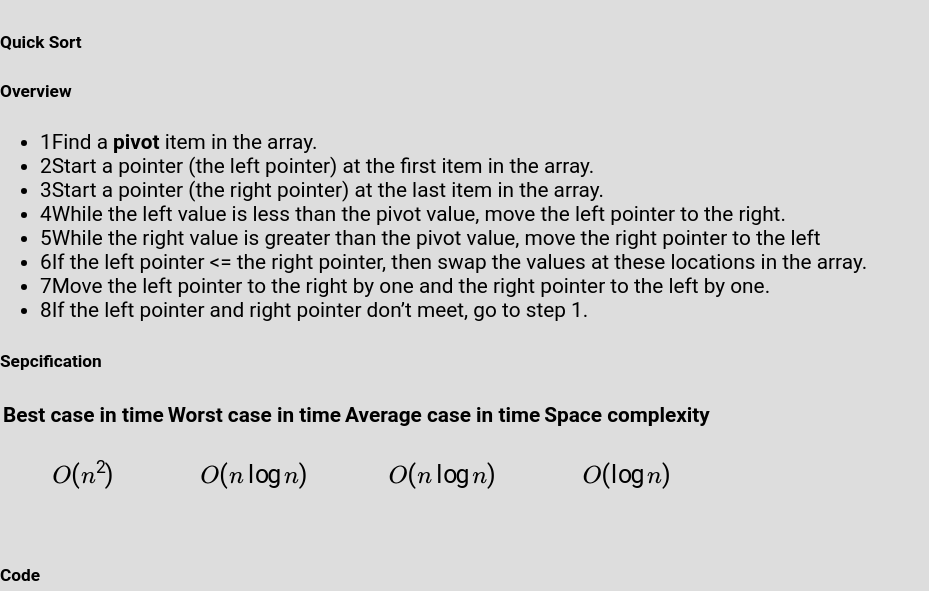
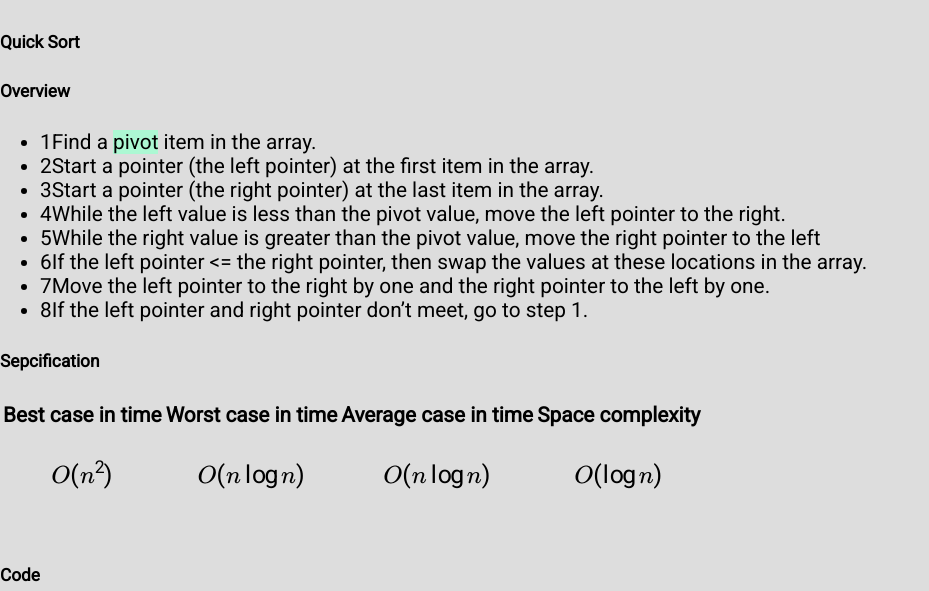
Before and after one commit to rowaxl/WAMD102-FINAL, a plain HTML site: page index.html in a window 1280 px wide. Shown: the part 5210-5801 px from the top of the page, without its empty margins (0-929 px from the left). Drawn offline with nearby package versions, Linux system fonts and the light colour scheme.

Commit message:
update typo

```diff
--- a/index.html
+++ b/index.html
@@ -13,6 +13,7 @@
   <script id="MathJax-script" async src="https://cdn.jsdelivr.net/npm/mathjax@3/es5/tex-mml-chtml.js"></script>
   <script>$(document).ready(function() { $('body').bootstrapMaterialDesign(); });</script>
   <link rel="stylesheet" href="https://fonts.googleapis.com/icon?family=Material+Icons">
+  <link href='https://fonts.googleapis.com/css?family=Roboto' rel='stylesheet'>
   <title>WAMD102 Final</title>
 </head>
 
@@ -248,7 +249,7 @@
               <div class="card-supporting-text">
                 <h5>Overview</h5>
                 <ul class="list-group">
-                  <li class="list-group-item"><span class="badge badge-primary">1</span>Find a <b>pivot</b> item in the array.</li>
+                  <li class="list-group-item"><span class="badge badge-primary">1</span>Find a <mark style="background-color: #acf8d3;">pivot</mark> item in the array.</li>
                   <li class="list-group-item"><span class="badge badge-primary">2</span>Start a pointer (the left pointer) at the first item in the array.</li>
                   <li class="list-group-item"><span class="badge badge-primary">3</span>Start a pointer (the right pointer) at the last item in the array.</li>
                   <li class="list-group-item"><span class="badge badge-primary">4</span>While the left value is less than the pivot value, move the left pointer to the right.</li>
```
